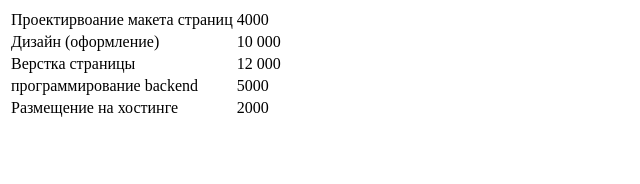
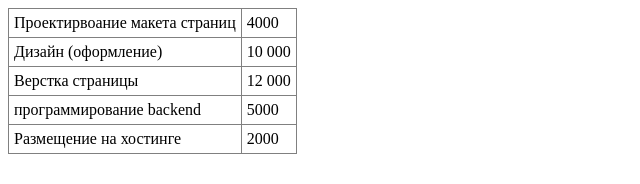
Before and after one commit to wishyoualotofmoney/web-site-course, a plain HTML site: page Модуль 13/13.9/table.html in a window 1280 px wide. Shown: the whole page, without its empty margins (0-640 px from the left). Drawn offline with Linux system fonts and the light colour scheme.

Commit message:
простая таблица

```diff
--- a/Модуль 13/13.9/style_table.css
+++ b/Модуль 13/13.9/style_table.css
@@ -0,0 +1,9 @@
+.price_list {
+    border: 1px solid black;
+    border-collapse: collapse;
+}
+
+.price_list td {
+    border: 1px solid grey;
+    padding: 5px;
+}
--- a/Модуль 13/13.9/table.html
+++ b/Модуль 13/13.9/table.html
@@ -7,7 +7,7 @@
     <link rel="stylesheet" href="style_table.css">
 </head>
 <body>
-    <table>
+    <table class="price_list">
         <tr>
             <td>Проектирвоание макета страниц</td>
             <td>4000</td>
```
